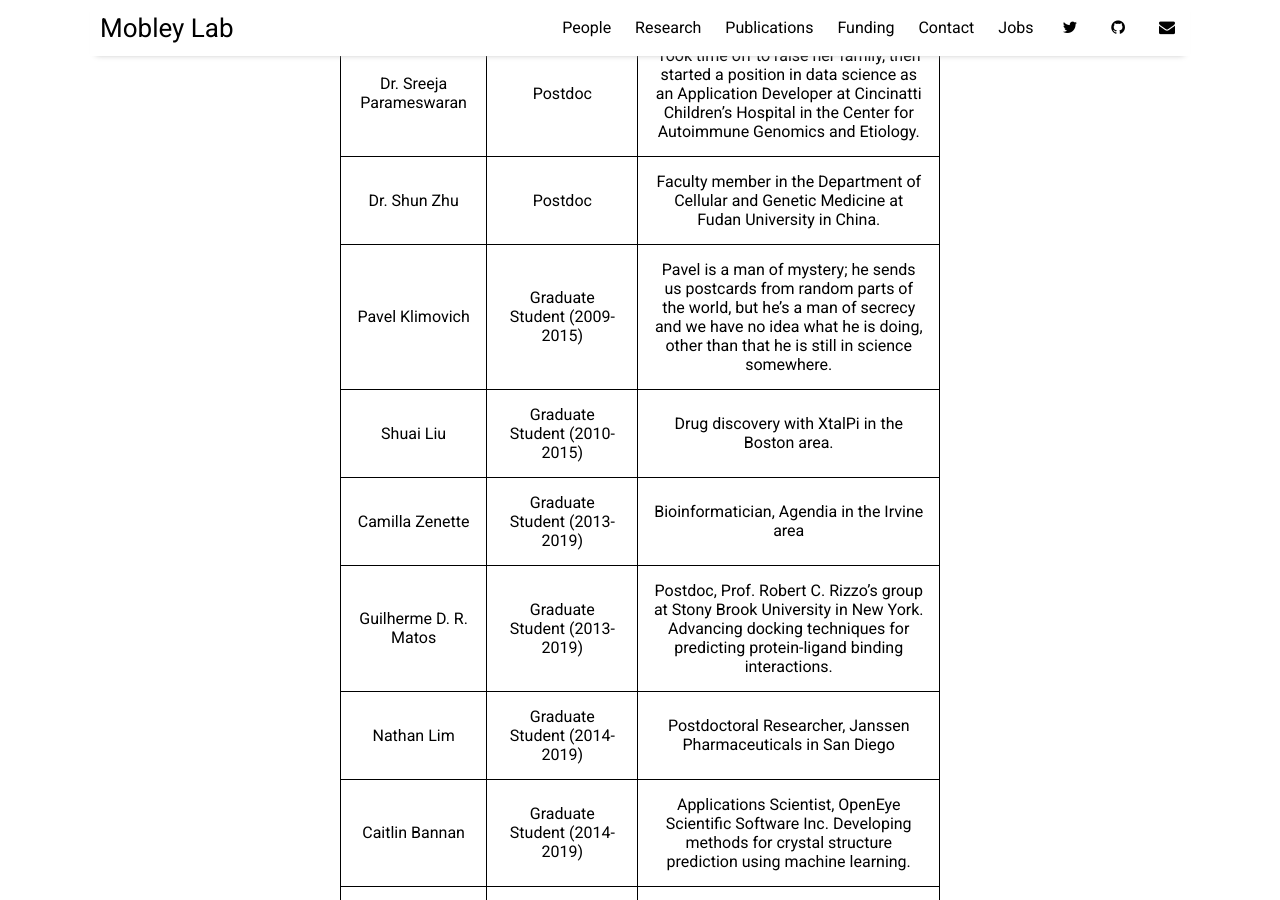
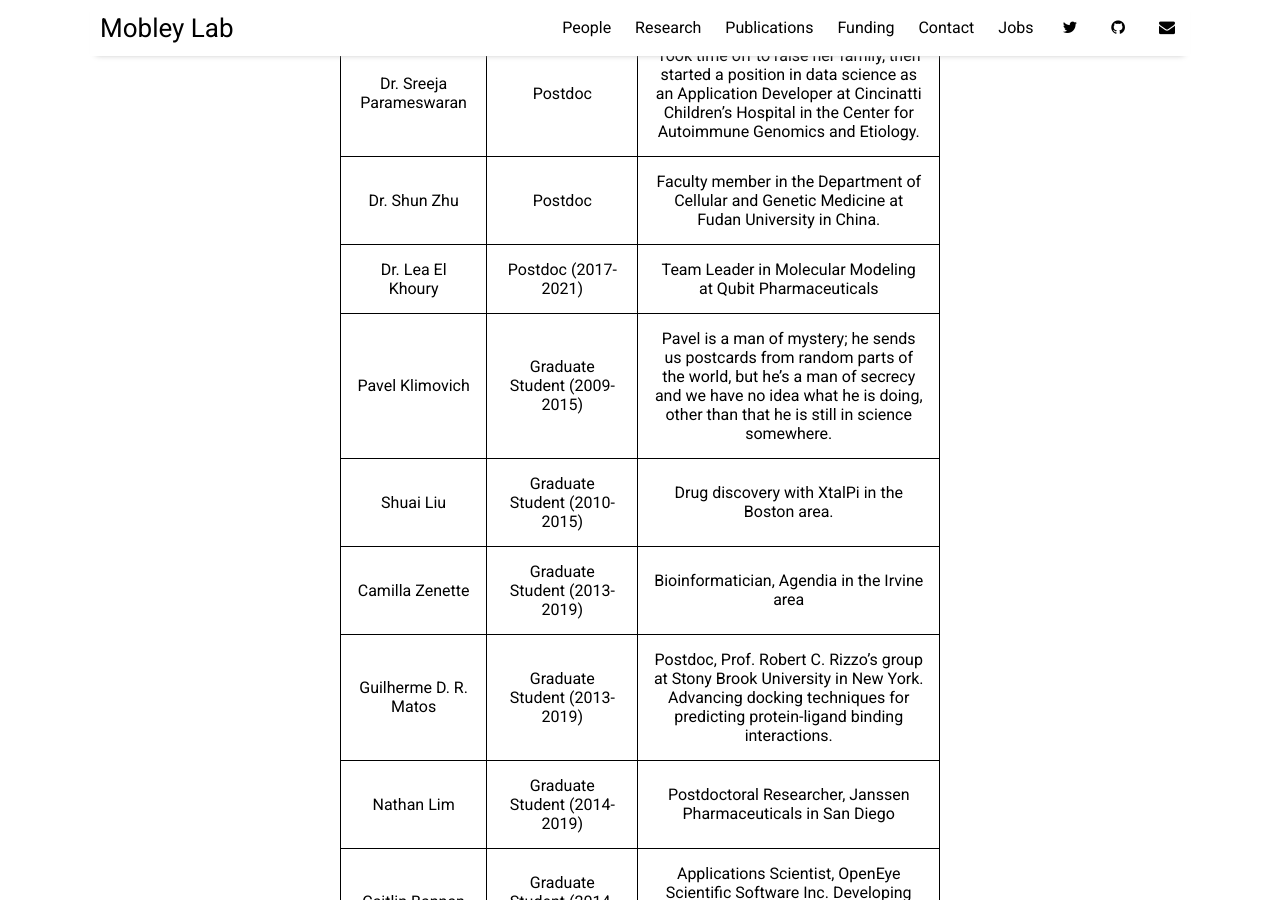
Before and after one commit to MobleyLab/mobleylab.org, a Jekyll site: the page built from pages/people.md, in a window 1280 px wide and 900 px high, scrolled down 7042 px. Built offline with Jekyll 4.4.1, drawn with Linux system fonts in a browser that asks for light colours; nearby versions of some CDN libraries.

Commit message:
updating alumni table

```diff
--- a/pages/people.md
+++ b/pages/people.md
@@ -147,6 +147,7 @@ Meghan Osato graduated from UCI in 2020 with Bachelor's degrees in Biological Sc
 |Dr. Adam Van Wart| Postdoc (2015)|Adjunct chemistry professor at several community colleges in Orange County, California.|
 |Dr. Sreeja Parameswaran| Postdoc| Took time off to raise her family, then started a position in data science as an Application Developer at Cincinatti Children’s Hospital in the Center for Autoimmune Genomics and Etiology.|
 |Dr. Shun Zhu|Postdoc|Faculty member in the Department of Cellular and Genetic Medicine at Fudan University in China.|
+|Dr. Lea El Khoury|Postdoc (2017-2021)|Team Leader in Molecular Modeling at Qubit Pharmaceuticals|
 |------------|--------------|----------------|
 |Pavel Klimovich|Graduate Student (2009-2015)|Pavel is a man of mystery; he sends us postcards from random parts of the world, but he’s a man of secrecy and we have no idea what he is doing, other than that he is still in science somewhere.|
 |Shuai Liu|Graduate Student (2010-2015)|Drug discovery with XtalPi in the Boston area.|
```
Also changed, not shown: 2 other files.
